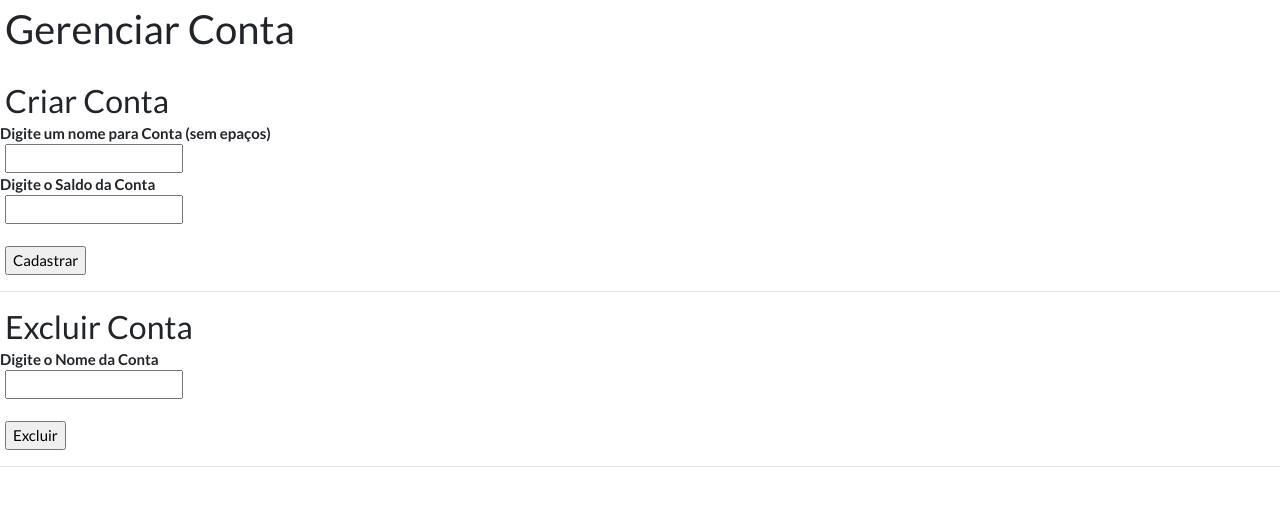
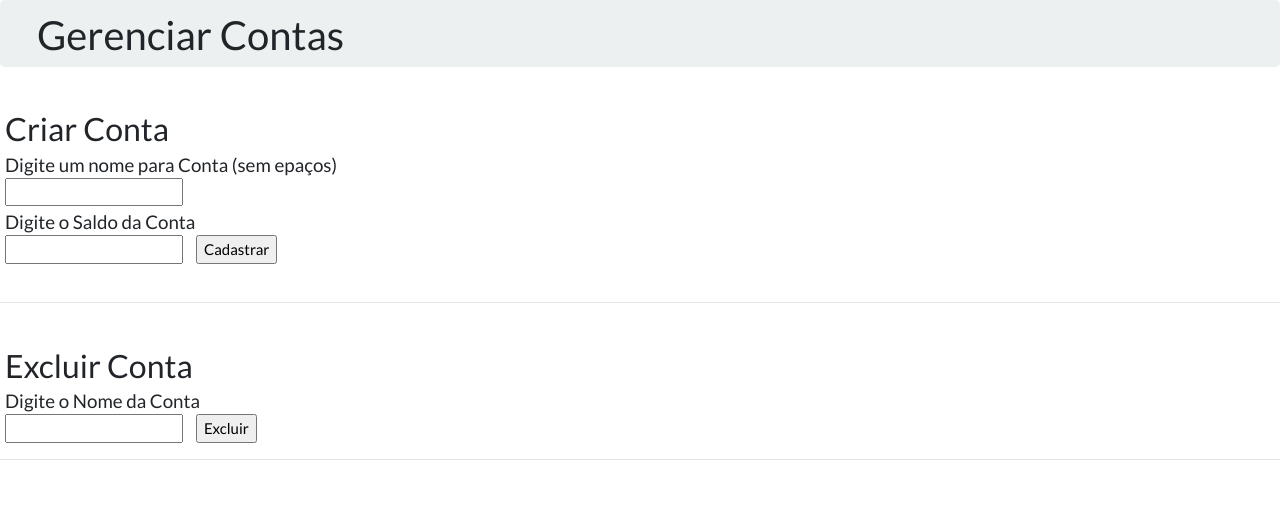
Before and after one commit to rafatieppo/lucycashflow, a Flask app: page /gerenciarconta in a window 1280 px wide. Shown: the part 71-577 px from the top of the page. Run offline with Flask 2, Linux system fonts and the light colour scheme; some libraries are stand-ins or nearby versions.

Commit message:
update style

```diff
--- a/templates/gerenciarconta.html
+++ b/templates/gerenciarconta.html
@@ -1,33 +1,25 @@
-<!DOCTYPE html>
-<html lang="en">
-  <head>
-    <link href="{{ url_for('static', filename='css/bootstrap.min.css') }}" rel="stylesheet">
-  </head>
-</html>
-
 {% extends "base.html" %}
 {% block sub_content %}
 
-<div class="page-header">
-  <h2>Gerenciar Conta</h2>
+<div class="jumbotron">
+  <h2>Gerenciar Contas</h2>
 </div>
 <br>
 
 <form id="package_form" action="" method="POST">
   <h3>Criar Conta</h3>
   <div class="panel-body">
-    <b>Digite um nome para Conta (sem epaços)</b><br>
-    <input type="text"  name="nome"><br>
+    <h5>Digite um nome para Conta (sem epaços)</h5>
+    <input type="text"  name="nome">
 
-    <b>Digite o Saldo da Conta</b><br>
-    <input type="float" name="saldo" ><br><br>
-
+    <h5>Digite o Saldo da Conta</h5>
+    <input type="float" name="saldo">
     <input type ="submit" name="action" value="Cadastrar">
-    <br> <hr>
+    <br> <br> <hr> <br>
 
     <h3>Excluir Conta</h3>
-    <b>Digite o Nome da Conta</b> <br>
-    <input type="text" name="nome2"> <br><br>
+    <h5>Digite o Nome da Conta</h5>
+    <input type="text" name="nome2">
     <input type ="submit" name="action" value="Excluir">
   </div>
 </form>
```
